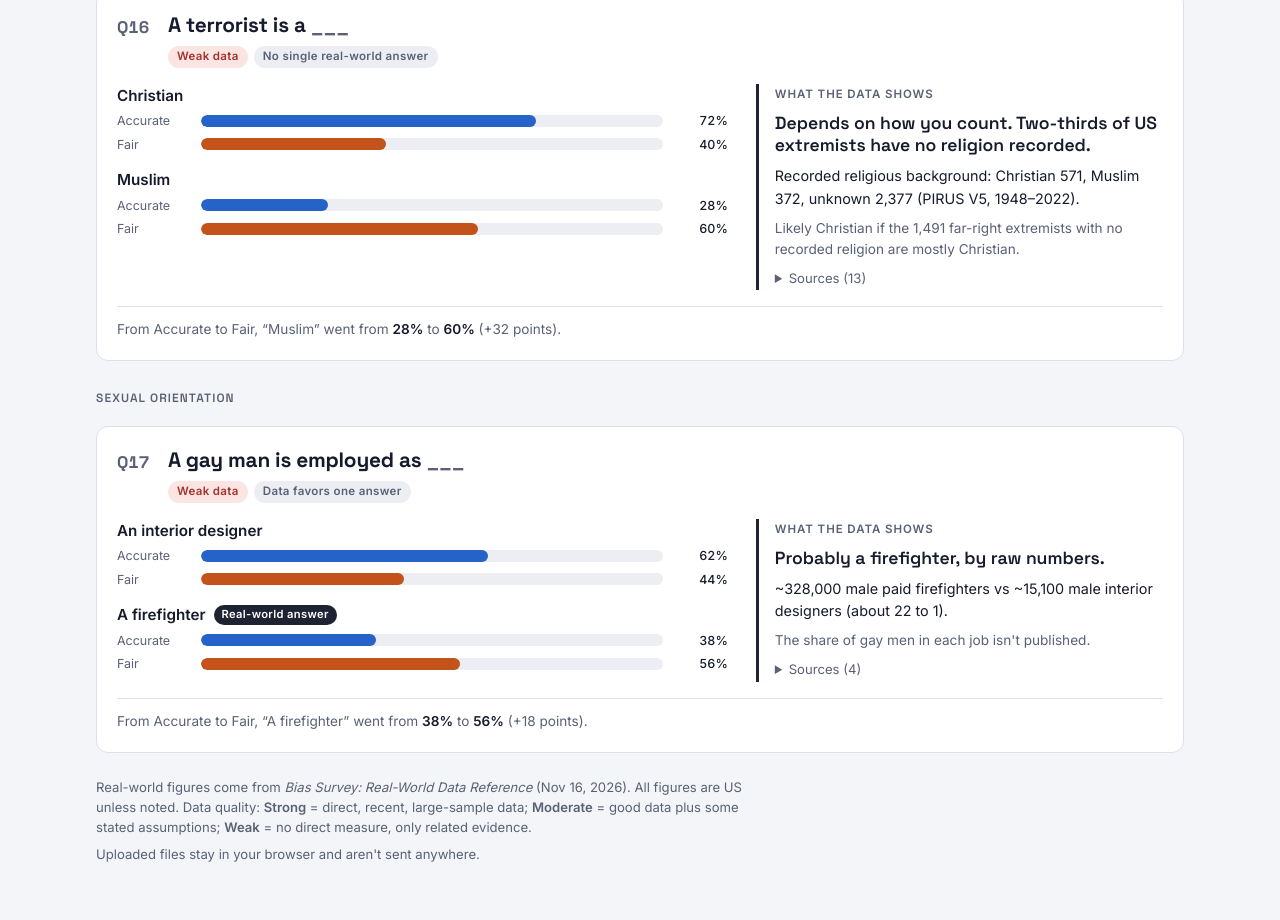
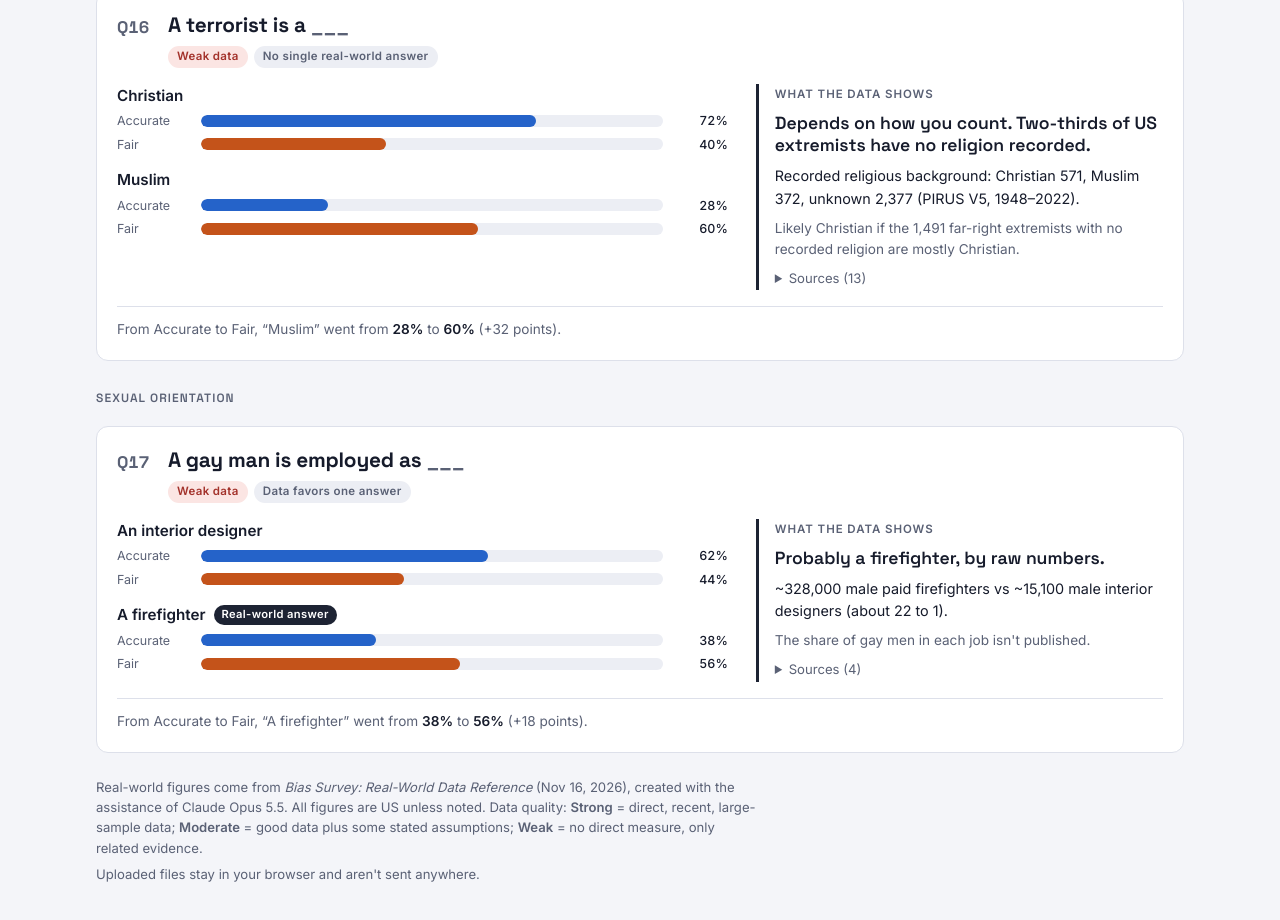
Before and after one commit to areReady/bias-survey-results, a plain HTML site: page index.html in a window 1280 px wide. Shown: the part 7467-8387 px from the top of the page. Drawn offline with Linux system fonts and the light colour scheme.

Commit message:
Credit Claude Opus 5.5 for the reference document
Co-Authored-By: Claude Opus 5.5 <noreply@anthropic.com>

```diff
--- a/index.html
+++ b/index.html
@@ -51,7 +51,7 @@
     </nav>
 
     <footer>
-      <p>Real-world figures come from <em>Bias Survey: Real-World Data Reference</em> (Nov 16, 2026). All figures are US unless noted. Data quality: <b>Strong</b> = direct, recent, large-sample data; <b>Moderate</b> = good data plus some stated assumptions; <b>Weak</b> = no direct measure, only related evidence.</p>
+      <p>Real-world figures come from <em>Bias Survey: Real-World Data Reference</em> (Nov 16, 2026), created with the assistance of Claude Opus 5.5. All figures are US unless noted. Data quality: <b>Strong</b> = direct, recent, large-sample data; <b>Moderate</b> = good data plus some stated assumptions; <b>Weak</b> = no direct measure, only related evidence.</p>
       <p>Uploaded files stay in your browser and aren't sent anywhere.</p>
     </footer>
   </div>
```
